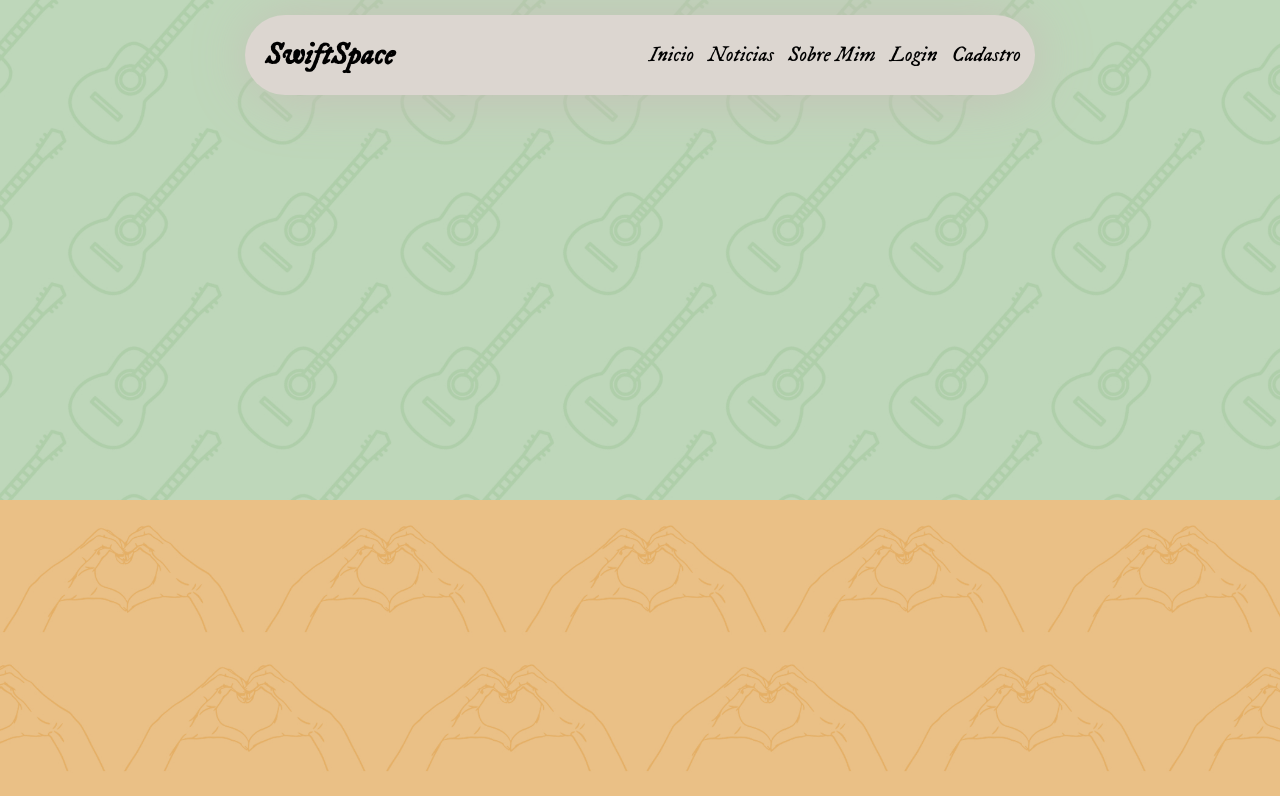
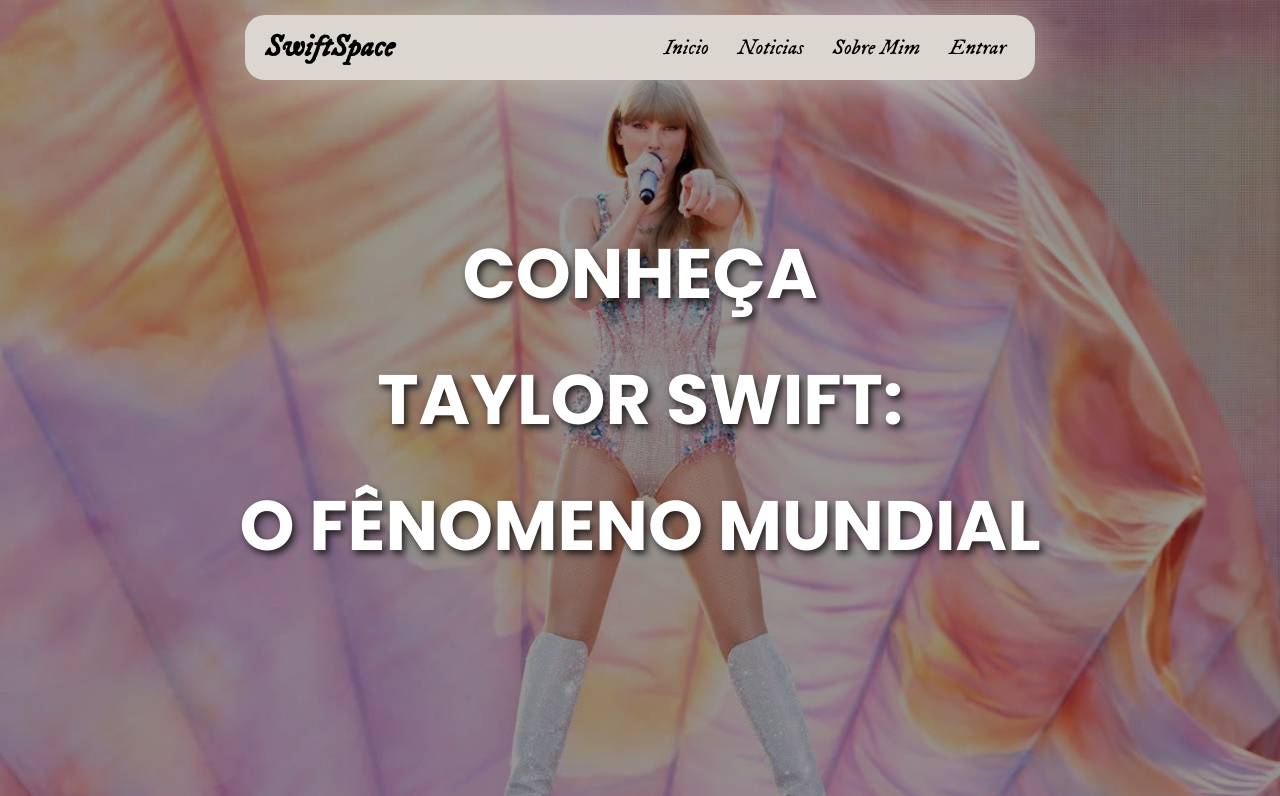
Before and after one commit to fernandofs21/SwiftSpace, a plain HTML site: page index.html in a window 1280 px wide. Shown: the top 796 px of the page. Drawn offline with Linux system fonts and the light colour scheme.

Commit message:
alterações no index e novas imagens

```diff
--- a/index.html
+++ b/index.html
@@ -6,20 +6,27 @@
     <meta name="viewport" content="width=device-width, initial-scale=1.0">
     <title>SwiftSpace</title>
     <link rel="stylesheet" href="style.css">
+    <link rel="preconnect" href="https://fonts.googleapis.com">
+    <link rel="preconnect" href="https://fonts.gstatic.com" crossorigin>
+    <link href="https://fonts.googleapis.com/css2?family=Poppins:ital,wght@0,300;0,700;1,300&display=swap" rel="stylesheet">
 </head>
 
 <body>
 
     <div class="header">
         <div class="container">
-            <h1 class="titulo">SwiftSpace</h1>
+            <h1 class="titulo"><a href="index.html">SwiftSpace</a></h1>
             <ul class="navbar">
                 <li><a href="#inicio">Inicio</a></li>
                 <li><a href="#noticias">Noticias</a></li>
                 <li><a href="#sobremim">Sobre Mim</a></li>
-                <li><a href="login.html">Login</a></li>
-                <li><a href="cadastro.html">Cadastro</a></li>
+                <li class="entrar"><a href="login.html">Entrar</a></li>
             </ul>
+        </div>
+        <div class="banner">
+            <div class="texto">
+                <span>Conheça</span><span>Taylor Swift:</span><span>O Fênomeno Mundial</span>
+            </div>
         </div>
     </div>
 
--- a/login.css
+++ b/login.css
@@ -1,10 +1,6 @@
 @font-face {
   font-family: folklore;
-  src: url(IMFellDWPica-Italic.ttf);
-}
-
-* {
-  font-family: folklore;
+  src: url(media/IMFellDWPica-Italic.ttf);
 }
 
 body {
@@ -26,13 +22,16 @@
   margin-left: auto;
   margin-right: auto;
   width: 790px;
-  height: 80px;
+  height: 65px;
   display: flex;
   margin-top: 15px;
-  border-radius: 45px;
+  border-radius: 20px;
   box-shadow: 2px 2px 60px #c5bfb6;
   font-size: 20px;
+  z-index: 2;
+  font-family: folklore;
 }
+
 
 .header .container {
   justify-content: space-between;
@@ -73,8 +72,8 @@
 }
 
 .card {
-  width: 300px;
-  height: 300px;
+  width: 500px;
+  height: 500px;
   padding: 20px;
   border-radius: 15% 1%;
   display: flex;
--- a/style.css
+++ b/style.css
@@ -1,10 +1,12 @@
 @font-face {
     font-family: folklore;
-    src: url(IMFellDWPica-Italic.ttf);
+    src: url(media/IMFellDWPica-Italic.ttf);
 }
 
-* {
-    font-family: folklore;
+@font-face {
+    font-family: poppins;
+    src: url(media/Poppins-Light.ttf);
+    font-weight: normal;
 }
 
 body {
@@ -26,16 +28,49 @@
     margin-left: auto;
     margin-right: auto;
     width: 790px;
-    height: 80px;
+    height: 65px;
     display: flex;
     margin-top: 15px;
-    border-radius: 45px;
+    border-radius: 20px;
     box-shadow: 2px 2px 60px #c5bfb6;
     font-size: 20px;
+    z-index: 2;
 }
 
 .header .container {
     justify-content: space-between;
+}
+
+.header .banner {
+    height: 100vh;
+    background-image: url(media/101723-taylorswift-hero_epm1ht.jpeg);
+    background-size: cover;
+    background-attachment: fixed;
+    background-position: 0 -230px;
+    background-position: center;
+}
+
+.header .texto {
+    color: white;
+    font-family: poppins;
+    font-weight: 700;
+    display: flex;
+    position: absolute;
+    align-items: center;
+    justify-content: center;
+    justify-items: center;
+    align-content: center;
+    margin-left: auto;
+    margin-right: auto;
+    width: 100vw;
+    height: 100vh;
+    flex-direction: column;
+    font-size: 70px;
+    row-gap: 20px;
+    z-index: 1;
+    text-transform: uppercase;
+    text-overflow: clip;
+    text-shadow: 3px 4px 7px rgba(11, 11, 11, 0.8);
 }
 
 .titulo {
@@ -43,9 +78,11 @@
     padding-left: 20px;
     display: flex;
     align-items: center;
+    font-family: folklore;
 }
 
 .navbar {
+    font-family: folklore;
     font-size: 21px;
     width: 400px;
     list-style: none;
@@ -60,14 +97,13 @@
 }
 
 .inicio {
-    background-image: url(media/background\ debut.jpg);
+    /* background-image: url(media/background\ debut.jpg); */
     background-size: 100%;
-    background-attachment: fixed;
     background-repeat: no-repeat;
     display: flex;
     justify-content: center;
     height: 500px;
-    background-color: #bed7ba;
+    background-color: #d19db4;
     /* background-image: url("taylorswiftttpd.jpg"); */
     /* background-size: cover; */
 }
@@ -75,7 +111,6 @@
 
 .noticias {
     background-image: url(media/background\ fearless.jpg);
-    background-attachment: fixed;
     background-size: 100%;
     /* background-repeat: no-repeat; */
     display: flex;
```
Also changed, not shown: login.html (+2 -3 lines), media/101723-taylorswift-hero_epm1ht.jpeg (added), media/IMFellDWPica-Italic.ttf (renamed from IMFellDWPica-Italic.ttf), media/Poppins-Light.ttf (added), media/Taylor-Swift-Midnights-Press-Photo-2.webp (added), media/Web_Photo_Editor.jpg (added), media/header ts brightness.jpg (added), media/header ts.jpg (added), media/taylor-swift-performs-onstage-during-taylor-swift-the-news-photo-1681860142.jpg (added).
